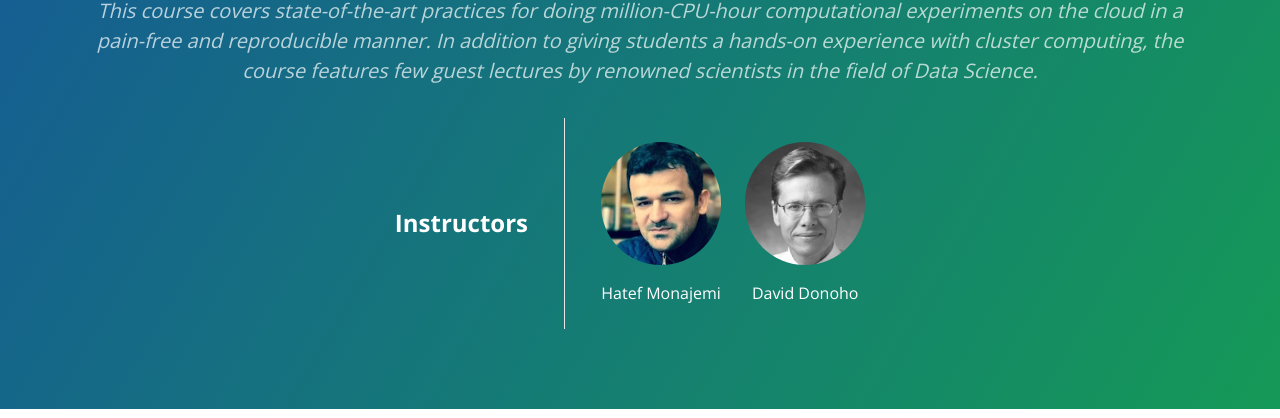
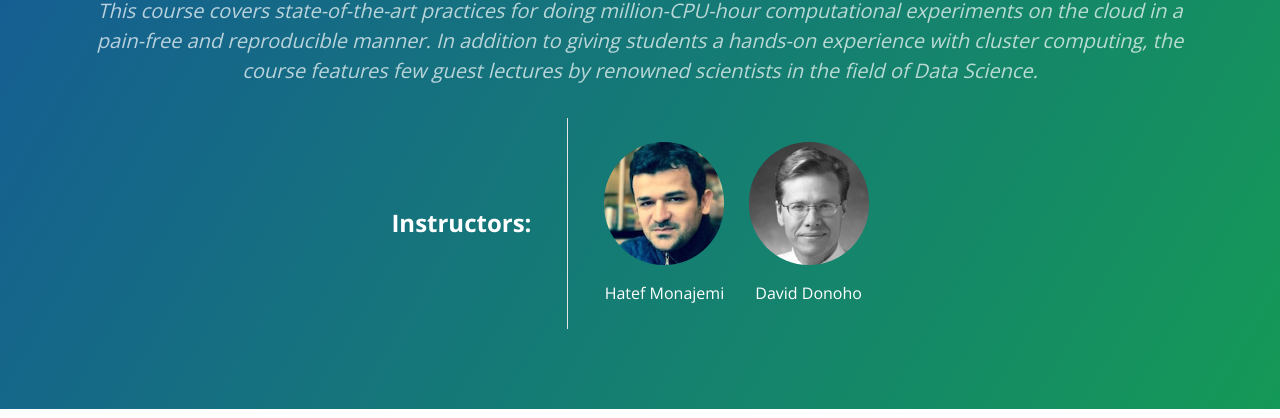
Before and after one commit to monajemi/mcep, a Jekyll site: the page built from index.md, in a window 1280 px wide. Shown: the part 319-737 px from the top of the page. Built offline with Jekyll 4.4.1, drawn with Linux system fonts in a browser that asks for light colours; the repository's description, which GitHub fills in, is left out.

Commit message:
minor fix

```diff
--- a/_layouts/titlepage.html
+++ b/_layouts/titlepage.html
@@ -40,7 +40,7 @@
 
 		<div class="tile-row">
       			<div class="tile tile-bordered text-white">
-					<h2>Instructors</h2>
+					<h2>Instructors:</h2>
       			</div>
 
 			<div class="tile">
```
